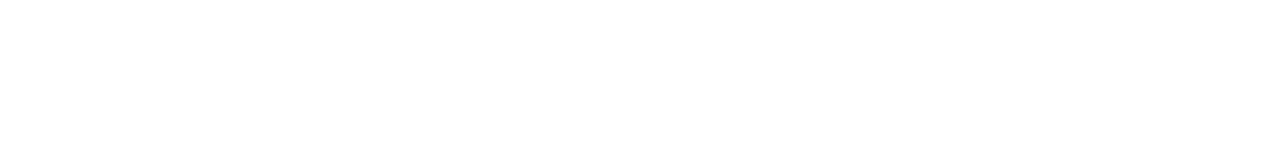
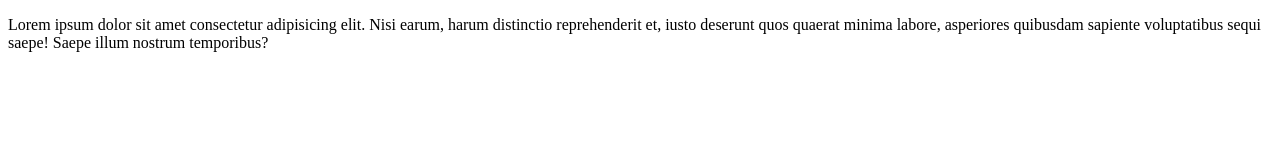
Before and after one commit to wallexdev/curso-git-, a plain HTML site: page index.html in a window 1280 px wide. Drawn offline with Linux system fonts and the light colour scheme.

Commit message:
adicionado texto no body

```diff
--- a/index.html
+++ b/index.html
@@ -6,6 +6,6 @@
     <title>Curso gratuito git e Github</title>
 </head>
 <body>
-
+    <p>Lorem ipsum dolor sit amet consectetur adipisicing elit. Nisi earum, harum distinctio reprehenderit et, iusto deserunt quos quaerat minima labore, asperiores quibusdam sapiente voluptatibus sequi saepe! Saepe illum nostrum temporibus?</p>
 </body>
 </html>
```
